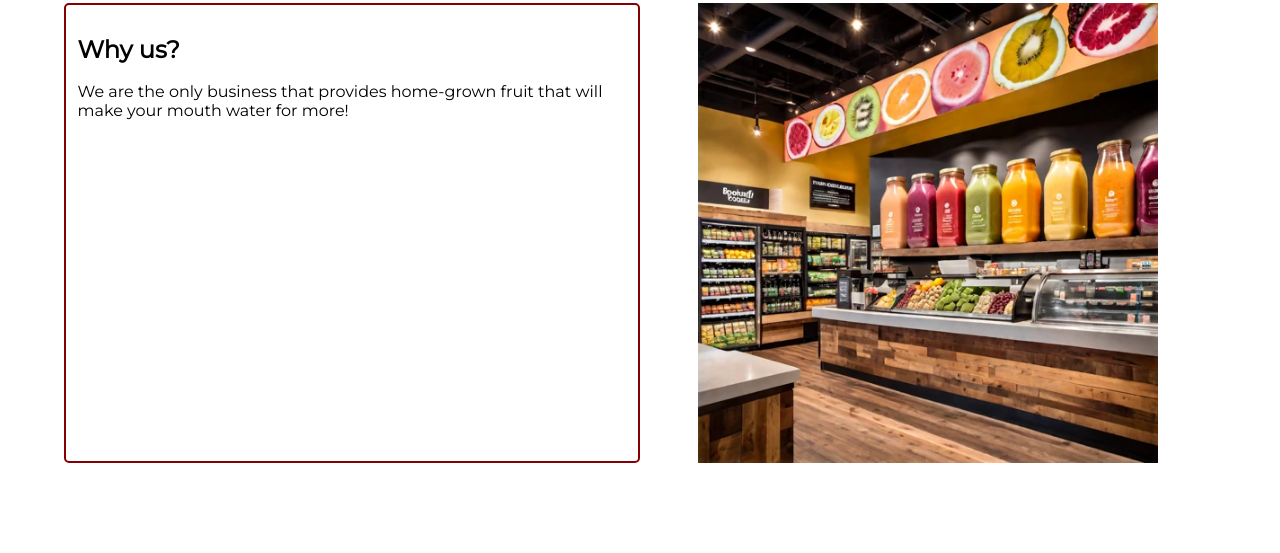
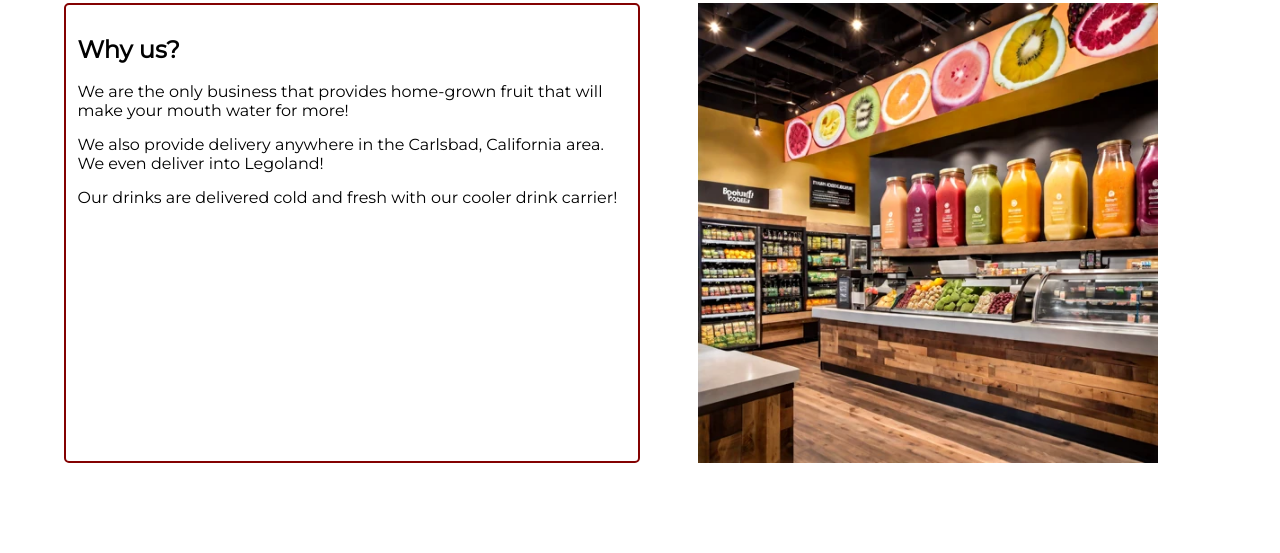
Before and after one commit to NicholasBoss/bountifulfoods, a plain HTML site: page index.html in a window 1280 px wide. Shown: the part 939-1492 px from the top of the page. Drawn offline with Linux system fonts and the light colour scheme; no server answers.

Commit message:
Adding some more text to the 'Why' section.

```diff
--- a/index.html
+++ b/index.html
@@ -69,6 +69,8 @@
             <section class="why">
                 <h2>Why us?</h2>
                 <p>We are the only business that provides home-grown fruit that will make your mouth water for more!</p>
+                <p>We also provide delivery anywhere in the Carlsbad, California area. We even deliver into Legoland!</p>
+                <p>Our drinks are delivered cold and fresh with our cooler drink carrier!</p>
             </section>
         </div>
         <div class="weather home-card">
```
